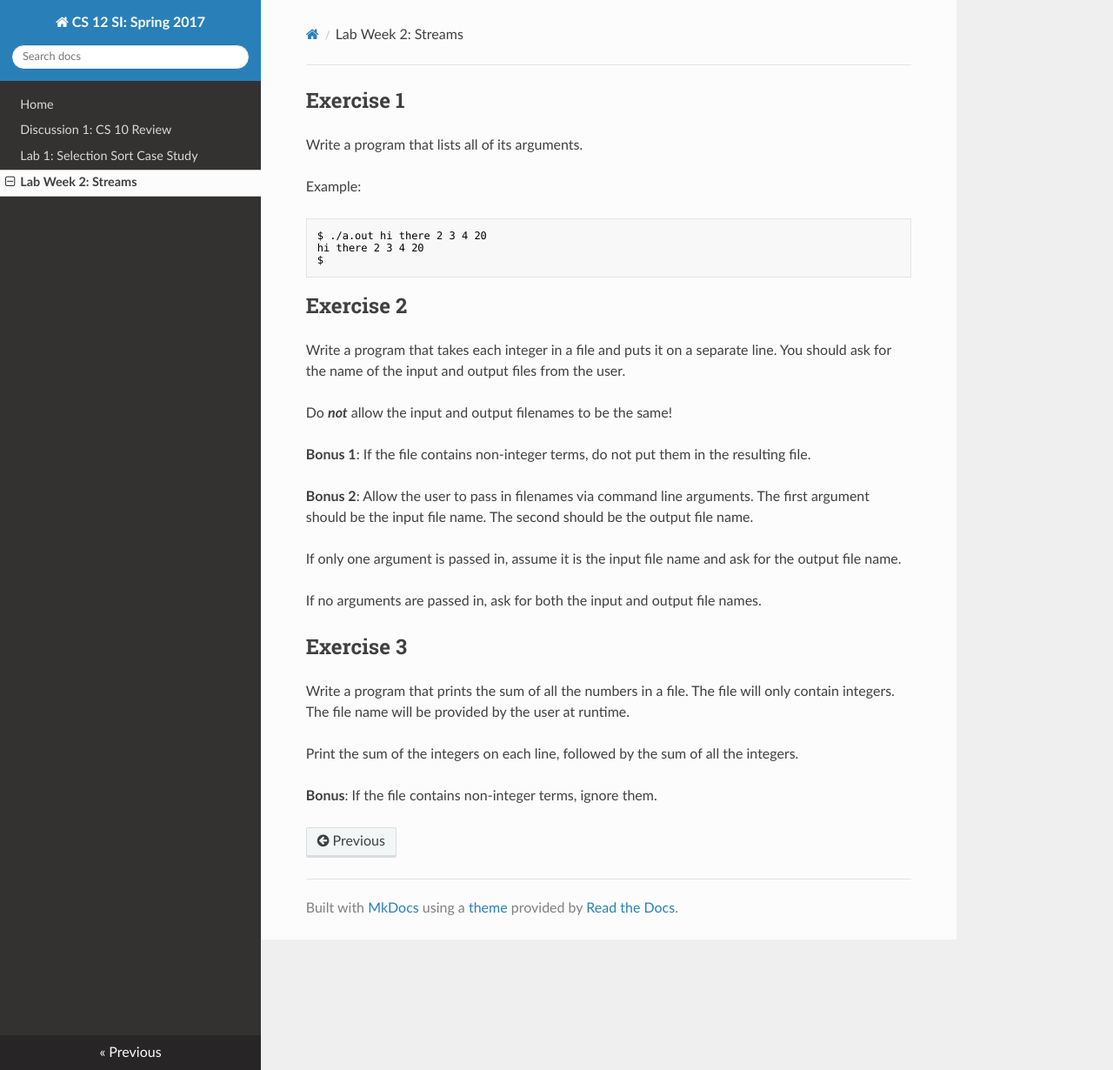
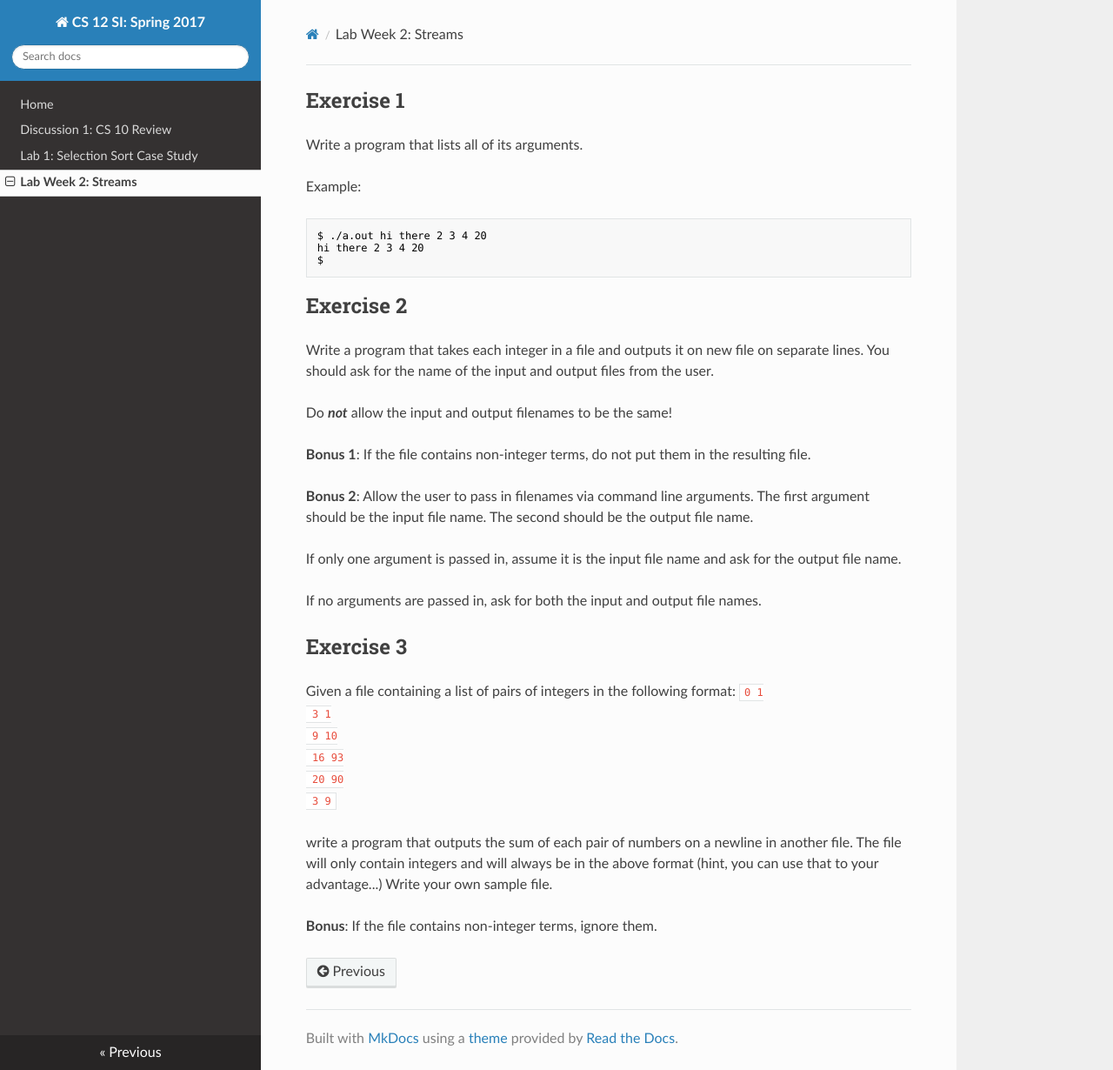
Before and after one commit to cs-si-ucr/cs12, an MkDocs documentation site: the page built from docs/lab02.md, in a window 1280 px wide and 1230 px high. Shown: the whole window at 87% size. Built offline with MkDocs 1.6.1, drawn with Linux system fonts in a browser that asks for light colours; nearby versions of some CDN libraries; old or Windows-style settings are respelled for this version of MkDocs.

Commit message:
Made dumb changes to excercise 3

```diff
--- a/docs/lab02.md
+++ b/docs/lab02.md
@@ -14,7 +14,7 @@ $
 Exercise 2
 ---
 
-Write a program that takes each integer in a file and puts it on a separate line.
+Write a program that takes each integer in a file and outputs it on new file on separate lines.
 You should ask for the name of the input and output files from the user.
 
 Do _**not**_ allow the input and output filenames to be the same!
@@ -37,12 +37,18 @@ If no arguments are passed in, ask for both the input and output file names.
      comment this exercise out. -->
 Exercise 3
 ---
+Given a file containing a list of pairs of integers in the following format:
+`0 1
+ 3 1
+ 9 10
+ 16 93
+ 20 90
+ 3 9`
 
-Write a program that prints the sum of all the numbers in a file.
-The file will only contain integers.
-The file name will be provided by the user at runtime.
-
-Print the sum of the integers on each line, followed by the sum of all the integers.
+write a program that outputs the sum of each pair of numbers on a newline in another file.
+The file will only contain integers and will always be in the above format (hint, you can use
+that to your advantage...)
+Write your own sample file.
 
 **Bonus**:
 If the file contains non-integer terms, ignore them.
```
